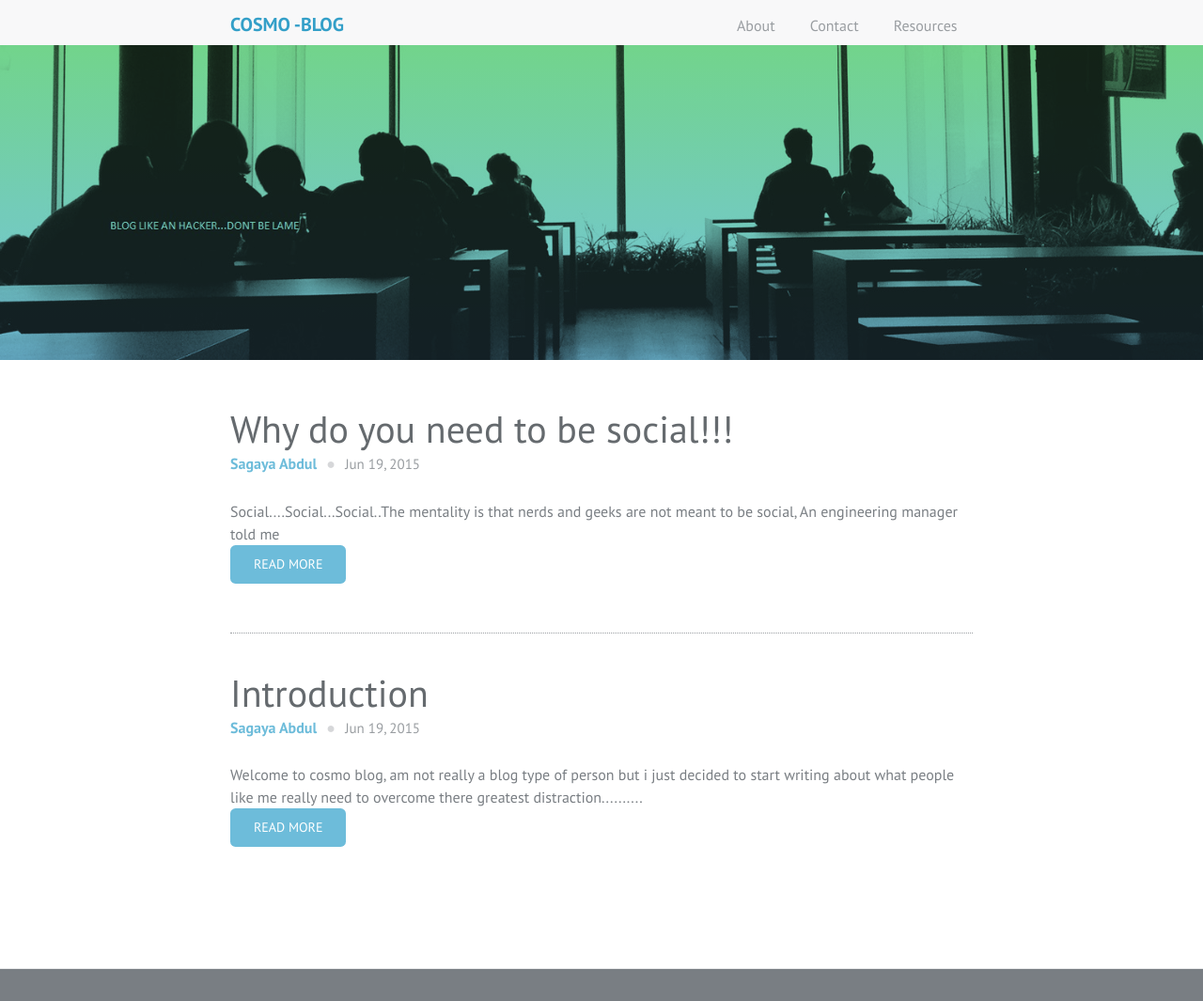
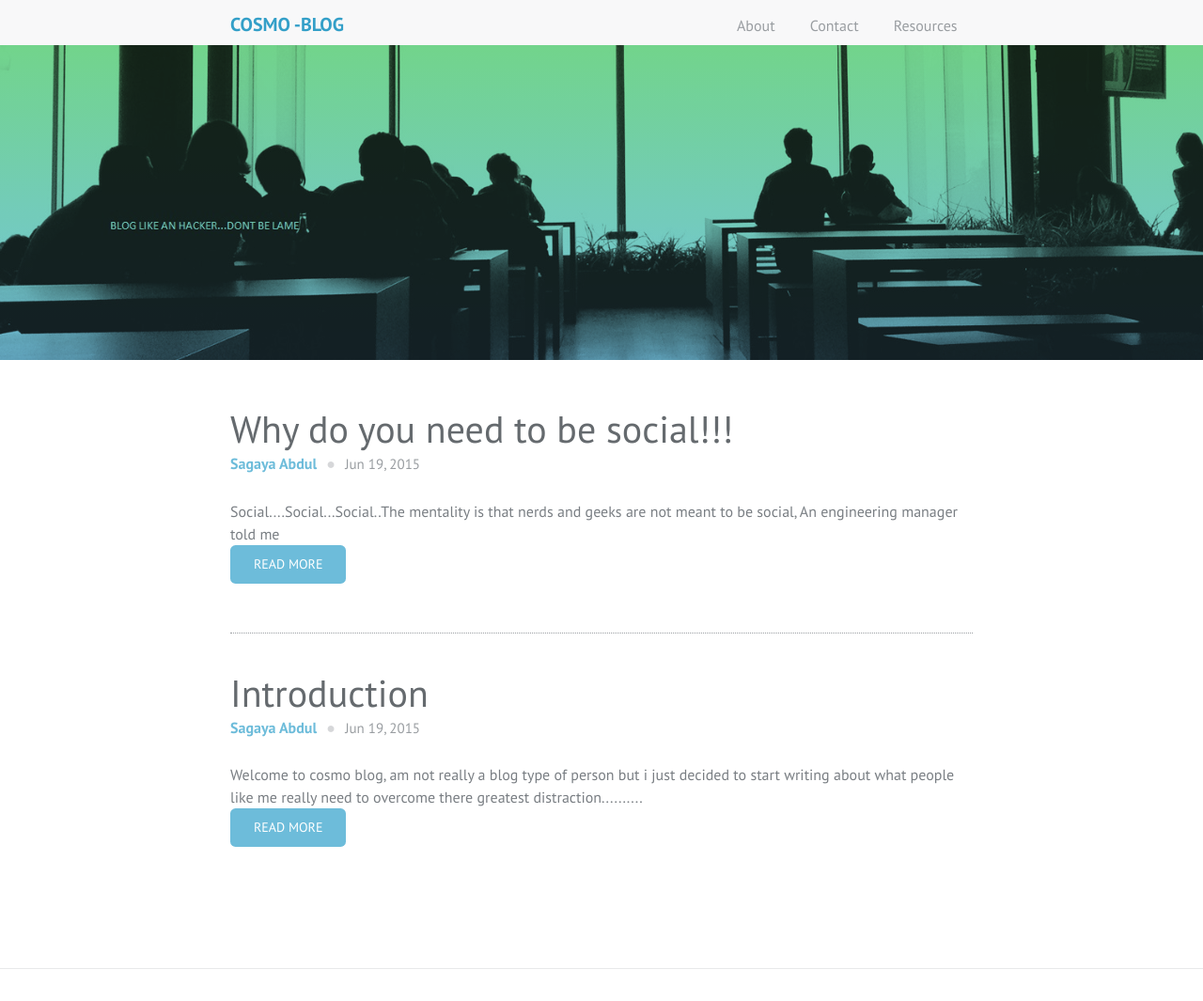
Before and after one commit to cosmo-blog/cosmo, a Jekyll site: the page built from index.html, in a window 1280 px wide. Shown: the top 1065 px of the page at 94% size. Built offline with Jekyll 4.4.1, drawn with Linux system fonts in a browser that asks for light colours; the list of posts is cut into pages by our own code; grey boxes are pictures that could not be loaded.

```diff
--- a/_includes/footer.html
+++ b/_includes/footer.html
@@ -1,4 +1,4 @@
-<div style="background:#797e83;"><footer class="panel--centered" role="contentinfo">
+<footer class="panel--centered" role="contentinfo">
   <div class="grid">
     <div class="centered grid__col--6">
     	<img class="img--avatar" src="http://s24.postimg.org/a4f8zj94l/Full_Size_Render.jpg">
@@ -9,4 +9,3 @@
     </div>
   </div>
 </footer>
-</div>
```
